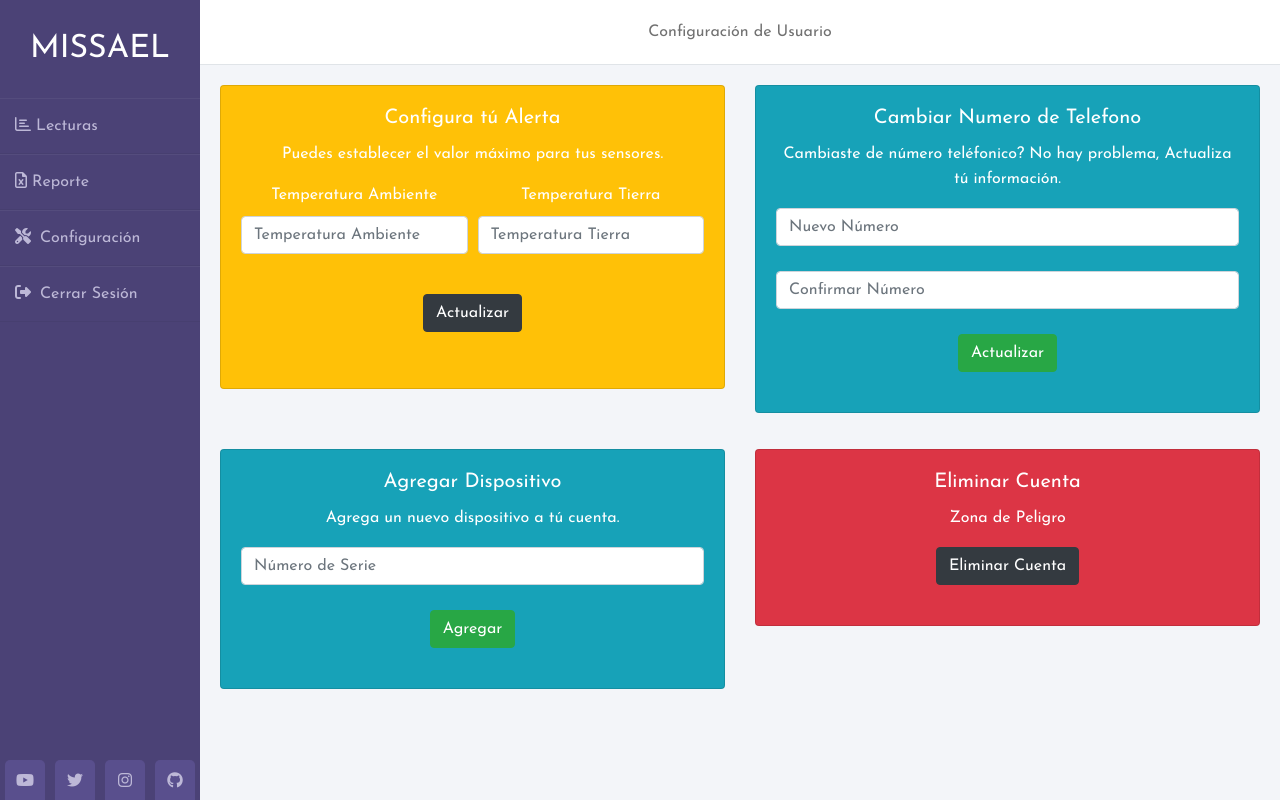
After one commit to Mizzael/Acuaponia_CI, a CodeIgniter app: page /Acuaponia/Estado/Configuracion in a window 1280 px wide. The commit adds this page. Run offline with CodeIgniter, Linux system fonts and the light colour scheme; a user stored in the database is signed in; some libraries are stand-ins or nearby versions.

Commit message:
Nueva vista, con diseño sin funcionalidad

```diff
--- a/application/controllers/Estado.php
+++ b/application/controllers/Estado.php
@@ -37,6 +37,16 @@
             }else{
                 $data['titulo']='Lecturas';
                     $this->load->view('Estado/Lecturas',$data);
+                $this->load->view('Shared/footer');
+            }
+        }
+
+        public function Configuracion(){
+            if(!$this->session->has_userdata('user')){
+                redirect(base_url());
+            }else{
+                $data['titulo']='Configuración';
+                    $this->load->view('Estado/Configuracion',$data);
                 $this->load->view('Shared/footer');
             }
         }
--- /dev/null
+++ b/application/views/Estado/Configuracion.php
@@ -0,0 +1,93 @@
+<!DOCTYPE html>
+<html lang="en">
+<head>
+  <meta charset="UTF-8">
+  <meta name="viewport" content="width=device-width, initial-scale=1.0">
+  <meta http-equiv="X-UA-Compatible" content="ie=edge">
+  <link rel="stylesheet" href="<?php echo base_url(); ?>/assets/css/bootstrap.min.css">
+  <link rel="stylesheet" type="text/css" href="<?php echo base_url(); ?>assets/css/style.css">
+  <link rel="shortcut icon" href="<?php echo base_url(); ?>/assets/image/logo.ico">
+  <script src="https://code.jquery.com/jquery-3.4.1.min.js"></script>
+  <script src="https://cdn.jsdelivr.net/npm/chart.js@2.8.0/dist/Chart.min.js"></script>
+  <link href="https://fonts.googleapis.com/icon?family=Material+Icons" rel="stylesheet">
+  <script src="https://kit.fontawesome.com/b99e675b6e.js"></script>
+  <title> <?php  echo $titulo ?> | Gaia-System</title>
+</head>
+<body>
+  <div class="wrapper">
+    <div class="sidebar">
+      <h2><?php echo($this->session->userdata('user')['nombre']); ?></h2>
+        <ul>
+          <!-- <li><a><i class="fas fa-home"></i>Home</a></li> -->
+          <li><a href="<?php echo base_url(); ?>Estado/Lecturas"><i class="far fa-chart-bar"></i> Lecturas</a></li>
+          <li><a href="<?php echo base_url(); ?>Estado/Reporte"><i class="far fa-file-excel"></i> Reporte</a></li>
+          <li><a href="<?php echo base_url(); ?>Estado/Configuracion""><i class="fas fa-tools"></i>Configuración</a></li>
+          <li><a href="<?php echo base_url(); ?>Usuario/Logout"><i class="fas fa-sign-out-alt"></i>Cerrar Sesión</a></li>
+        </ul>
+        <div class="social_media">
+         <a href="https://www.youtube.com/watch?v=FBfkXEUcnus" target="_blank"><i class="fab fa-youtube"></i></a>
+          <a href="https://twitter.com/dedreviil" target="_blank"><i class="fab fa-twitter"></i></a>
+          <a href="https://www.instagram.com/zamora_lo/?hl=es-la" target="_blank"><i class="fab fa-instagram"></i></a>
+          <a href="https://github.com/Mizzael" target="_blank"><i class="fab fa-github"></i></a>
+        </div>
+      </div>
+  <div class="main_content">
+    <div class="header text-center">Configuración de Usuario</div>
+      <div class="info">
+
+        <div class="row">
+            <div class="col-sm-6">
+                <div class="card card text-white bg-warning mb-3">
+                <div class="card-body text-center">
+                    <h5 class="card-title text-center">Configura tú Alerta</h5>
+                    <p class="card-text text-center">Puedes establecer el valor máximo para tus sensores.</p>
+                    <div class="form-row ">
+                        <div class="form-group col-md-6">
+                            <label for="inputState">Temperatura Ambiente</label>
+                            <input type="text" maxlength="10" class="form-control" placeholder="Temperatura Ambiente" name="TA" autocomplete="off">
+                        </div>
+                        <div class="form-group col-md-6">
+                            <label for="inputState">Temperatura Tierra</label>
+                            <input type="text" maxlength="10" class="form-control" placeholder="Temperatura Tierra" name="TT" autocomplete="off">
+                        </div>
+                        </div>
+                    <a href="#" class="btn btn-dark mb-3">Actualizar</a>
+                </div>
+                </div>
+            </div>
+            <div class="col-sm-6">
+                <div class="card text-center card text-white bg-info mb-3">
+                <div class="card-body">
+                    <h5 class="card-title">Cambiar Numero de Telefono</h5>
+                    <p class="card-text">Cambiaste de número teléfonico? No hay problema, Actualiza tú información.</p>
+                    <input type="text" maxlength="10" class="form-control" placeholder="Nuevo Número" name="Tel" autocomplete="off"><br>
+                    <input type="text" maxlength="10" class="form-control" placeholder="Confirmar Número" name="TelConfirm" autocomplete="off"><br>
+                    <a href="#" class="btn btn-success">Actualizar</a>
+                </div>
+                </div>
+            </div>
+            <div class="col-sm-6">
+                <div class="card text-center card text-white bg-info mb-3">
+                <div class="card-body">
+                    <h5 class="card-title">Agregar Dispositivo</h5>
+                    <p class="card-text">Agrega un nuevo dispositivo a tú cuenta.</p>
+                    <input type="text" maxlength="10" class="form-control" placeholder="Número de Serie" name="NumSer" autocomplete="off"><br>
+                    <a href="#" class="btn btn-success">Agregar</a>
+                </div>
+                </div>
+            </div>
+            <div class="col-sm-6">
+                <div class="card card text-white bg-danger mb-3 text-center">
+                <div class="card-body">
+                    <h5 class="card-title">Eliminar Cuenta</h5>
+                    <p class="card-text">Zona de Peligro</p>
+                    <a href="#" class="btn btn-dark">Eliminar Cuenta</a>
+                </div>
+                </div>
+            </div>
+        </div>
+
+      </div>
+    </div>
+  </div>
+</body>
```
Also changed, not shown: application/views/Inicio/index.php (+6 -6 lines).
